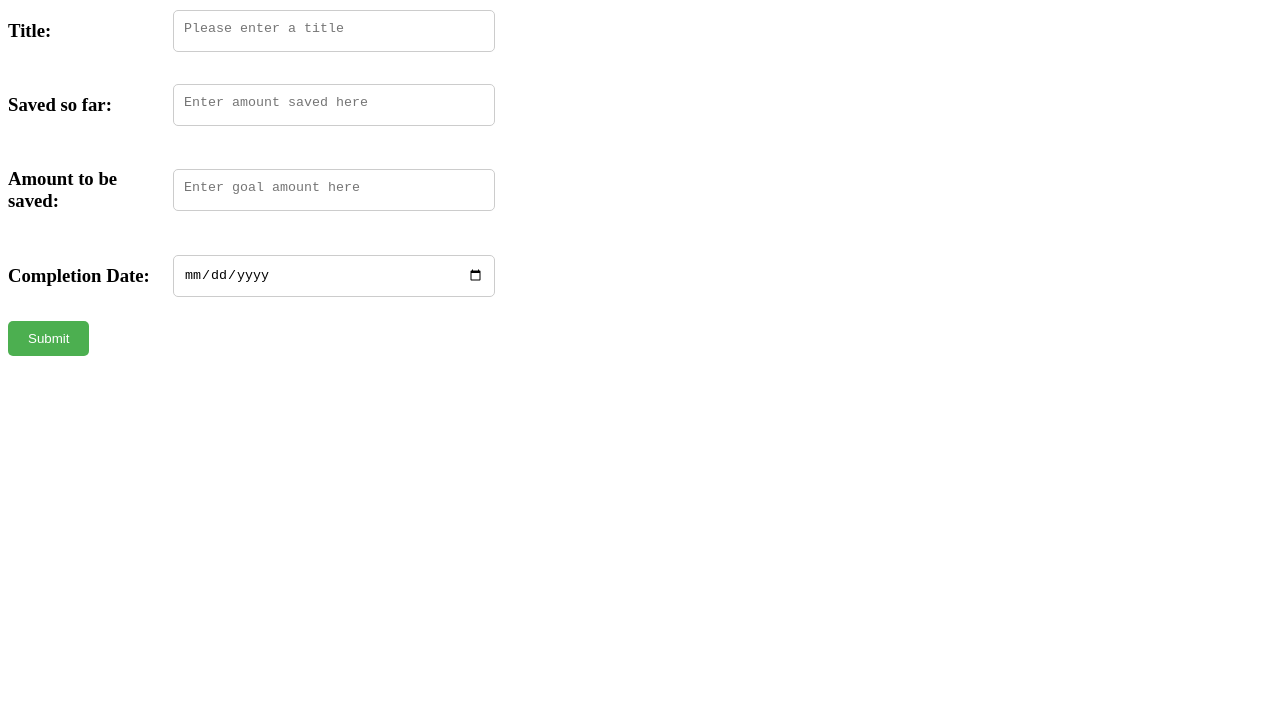
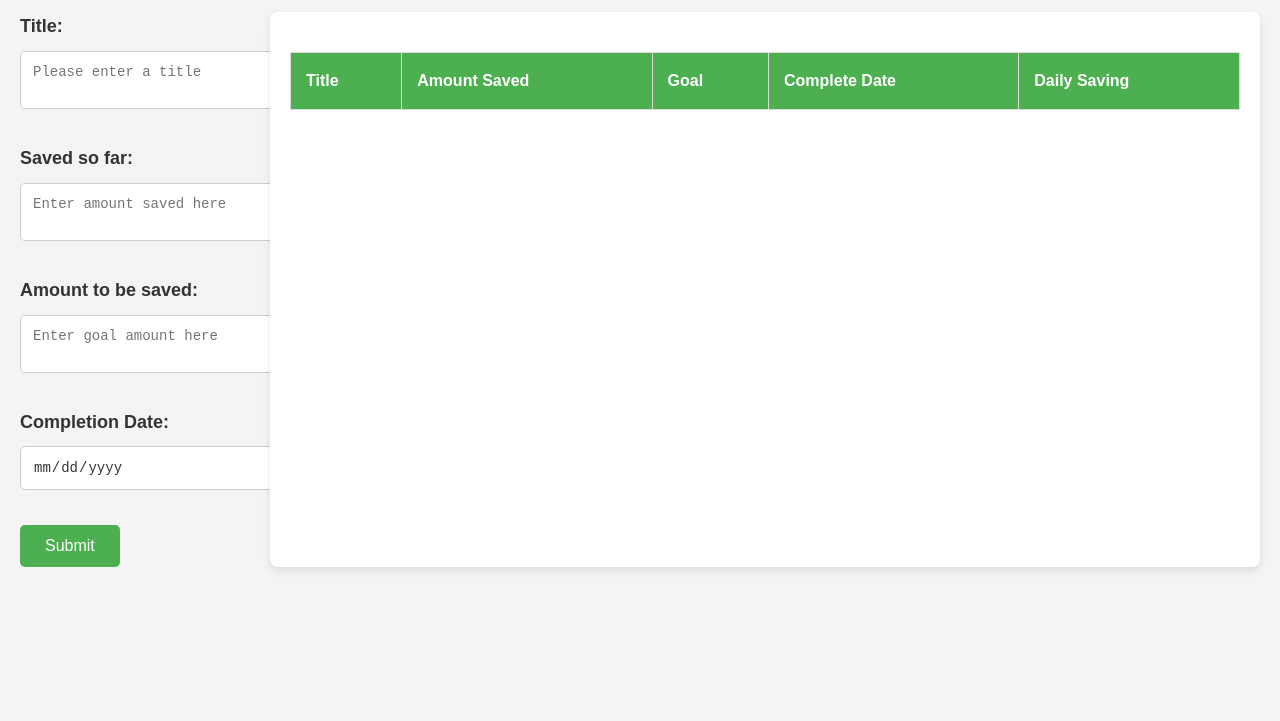
Before and after one commit to DavidR2134/Savings, a plain HTML site: page index.html in a window 1280 px wide. Shown: the part 79-800 px from the top of the page. Drawn offline with Linux system fonts and the light colour scheme.

Commit message:
Replace list items for table

```diff
--- a/app.js
+++ b/app.js
@@ -18,9 +18,30 @@ document.getElementById("submitButton").addEventListener("click", () => {
     console.log("Completion Date:", completeDateValue);
     console.log("You need to save $", calculateSavings(amountSavedValue, goalValue, completeDateValue).toFixed(2));
 
-    const output = document.getElementById("output")
-    output.innerText = `${titleValue}\n---------------\nAmount Saved: $${amountSavedValue}\nGoal: $${goalValue}\nComplete by: ${completeDateValue}\nYou need to save $${calculateSavings(amountSavedValue, goalValue, completeDateValue).toFixed(2)} in ${differenceInDays(completeDateValue)} days!`;
+    const table = document.getElementById("dataTable").getElementsByTagName("tbody")[0];
+
+    var newRow = table.insertRow();
+
+    var titleCell = newRow.insertCell();
+    var amountSavedCell = newRow.insertCell();
+    var goalCell = newRow.insertCell();
+    var completeCell = newRow.insertCell();
+    var dailySaveCell = newRow.insertCell();
+
+    titleCell.textContent = titleValue;
+    amountSavedCell.textContent = `$${amountSavedValue.toFixed(2)}`;
+    goalCell.textContent = `$${goalValue.toFixed(2)}`;
+    completeCell.textContent = completeDateValue.toISOString().split('T')[0];
+    dailySaveCell.textContent = `$${calculateSavings(amountSavedValue, goalValue, completeDateValue).toFixed(2)}`;
+
+
+    title.value = "";
+    amountSaved.value = "";
+    goal.value = "";
+    completeDate.value = "";
+
 });
+
 
 function calculateSavings(amountSaved, goalAmount, completedBy) {
     const today = new Date();  // Current date and time
--- a/index.html
+++ b/index.html
@@ -5,50 +5,122 @@
     <meta name="viewport" content="width=device-width, initial-scale=1.0">
     <title>Savings</title>
     <style>
-        /* Style the container for each input and label pair */
+        /* Reset margins and padding for all elements */
+        body, h1, h3, table, th, td, textarea, input {
+            margin: 0;
+            padding: 0;
+            box-sizing: border-box;
+        }
+
+        /* General body styling */
+        body {
+            font-family: Arial, sans-serif;
+            line-height: 1.6;
+            margin: 20px;
+            background-color: #f4f4f4; /* Light background color */
+        }
+
+        h1 {
+            font-size: 2em;
+            margin-bottom: 20px;
+            color: #333;
+        }
+
+        /* Container to hold the form and table side by side */
+        .container {
+            display: flex;
+            justify-content: space-between;
+            gap: 40px; /* Space between the form and the table */
+        }
+
+        /* Styling for each form group */
         .form-group {
             display: flex;
-            align-items: center; /* Center elements vertically */
-            margin-bottom: 15px; /* Space between input fields */
+            flex-direction: column;
+            margin-bottom: 20px;
         }
 
-        /* Style the labels */
+        /* Styling for form labels */
         .form-group h3 {
-            margin-right: 15px; /* Space between label and input */
-            width: 150px; /* Set a fixed width for the labels */
+            font-size: 18px;
+            color: #333;
+            margin-bottom: 10px; /* Space between label and input */
         }
 
-        /* Style for textareas */
-        .form-group textarea {
-            width: 300px; /* Set width for textareas */
-            height: 20px; /* Set height for textareas */
-            padding: 10px;
+        /* Styling for textareas and input fields */
+        .form-group textarea, .form-group input[type="date"] {
+            width: 150%;
+            max-width: 400px; /* Max width to make it responsive */
+            padding: 12px;
+            margin-bottom: 15px; /* Spacing between fields */
             border: 1px solid #ccc;
             border-radius: 5px;
-            resize: none; /* Disable resizing */
+            font-size: 14px;
+            color: #333;
+            background-color: #fff;
         }
 
-        .form-group input {
-            width: 300px;
-            height : 20px;
-            padding: 10px;
-            border: 1px solid #ccc;
-            border-radius: 5px;
-            resize:none;
-        }
-
-        /* Style for the submit button */
+        /* Button styling */
         #submitButton {
-            padding: 10px 20px;
+            padding: 12px 25px;
             background-color: #4CAF50;
             color: white;
             border: none;
             border-radius: 5px;
             cursor: pointer;
+            font-size: 16px;
+            display: block;
+            margin-top: 10px;
+            max-width: 200px; /* Max width for the button */
+            text-align: center;
+            transition: background-color 0.3s ease;
         }
 
         #submitButton:hover {
             background-color: #45a049;
+        }
+
+        /* Table styling */
+        #dataTable {
+            width: 100%;
+            margin-top: 20px;
+            border-collapse: collapse;
+        }
+
+        #dataTable th, #dataTable td {
+            padding: 15px;
+            text-align: left;
+            font-size: 16px;
+            border: 1px solid #ddd;
+        }
+
+        #dataTable thead {
+            background-color: #4CAF50;
+            color: white;
+        }
+
+        /* Hover effect for rows */
+        #dataTable tbody tr:hover {
+            background-color: #f1f1f1;
+        }
+
+        #dataTable tbody tr:nth-child(even) {
+            background-color: #fafafa;
+        }
+
+        #dataTable tbody tr:nth-child(odd) {
+            background-color: #ffffff;
+        }
+
+        .table-container {
+            padding: 20px;
+            background-color: #fff;
+            border-radius: 8px;
+            box-shadow: 0 4px 8px rgba(0, 0, 0, 0.1);
+            flex: 1; /* Makes the table fill the available space */
+            max-width: 1500px; /* Maximum width for the table */
+            width: 100%; /* Make the table container responsive */
+            overflow-x: auto; /* Enable horizontal scrolling if the table overflows */
         }
     </style>
 </head>
@@ -56,6 +128,9 @@
 
     <h1>Savings</h1>
 
+    <div class="container">
+        <!-- Form Section -->
+        <div class="form-section">
             <div class="form-group">
                 <h3 for="text">Title:</h3>
                 <textarea id="titleText" placeholder="Please enter a title"></textarea>
@@ -77,9 +152,25 @@
             </div>
 
             <button id="submitButton">Submit</button>
+        </div>
 
-    <div class="form-group">
-        <h4 for="text" id="output"></h4>
+        <!-- Table Section -->
+        <div class="table-container">
+            <table id="dataTable">
+                <thead>
+                    <tr>
+                        <th>Title</th>
+                        <th>Amount Saved</th>
+                        <th>Goal</th>
+                        <th>Complete Date</th>
+                        <th>Daily Saving</th>
+                    </tr>
+                </thead>
+                <tbody>
+                    <tr></tr>
+                </tbody>
+            </table>
+        </div>
     </div>
 
     <script src="app.js"></script>
```
Lines whose indentation alone changed are shown as unchanged.
